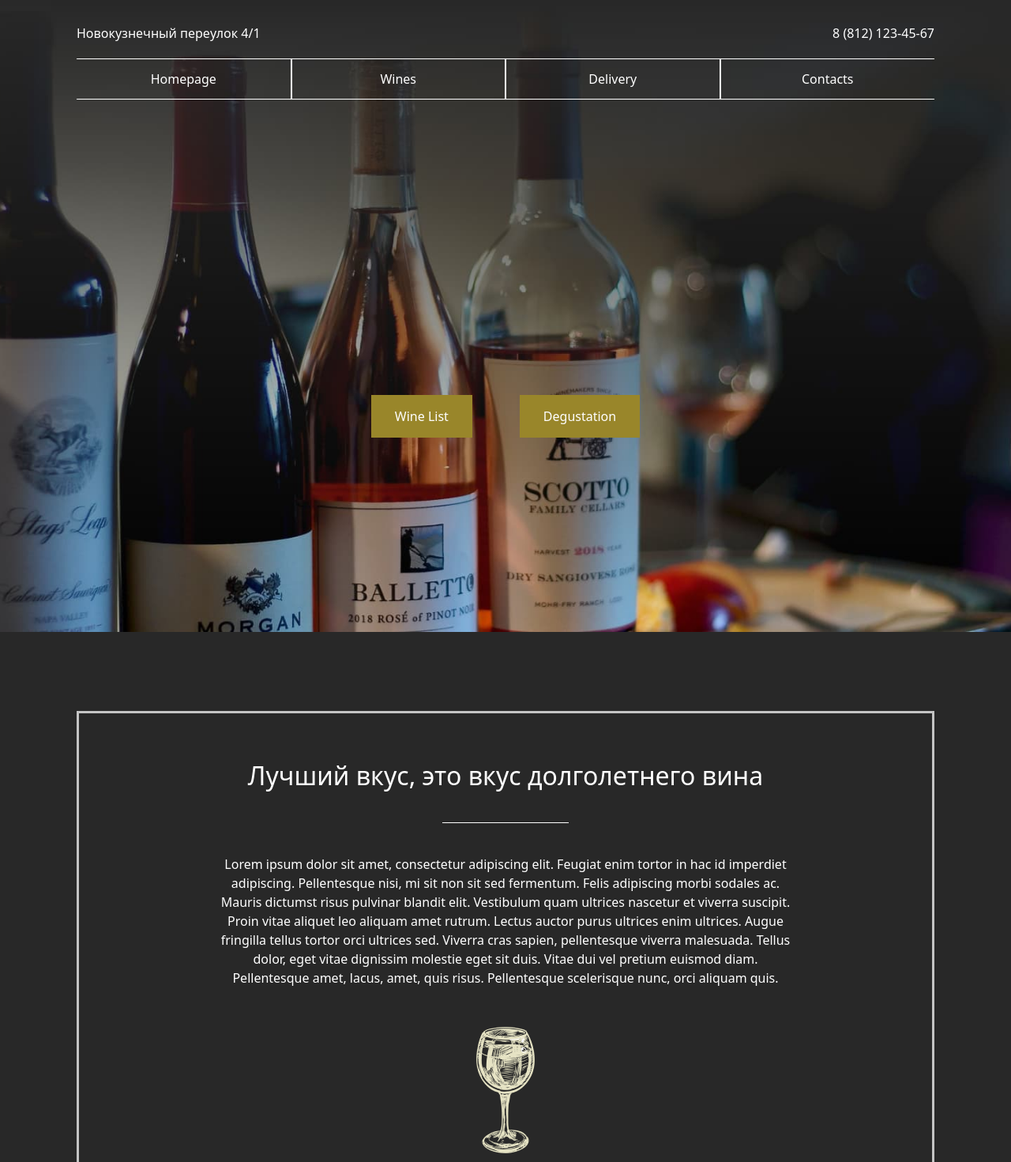
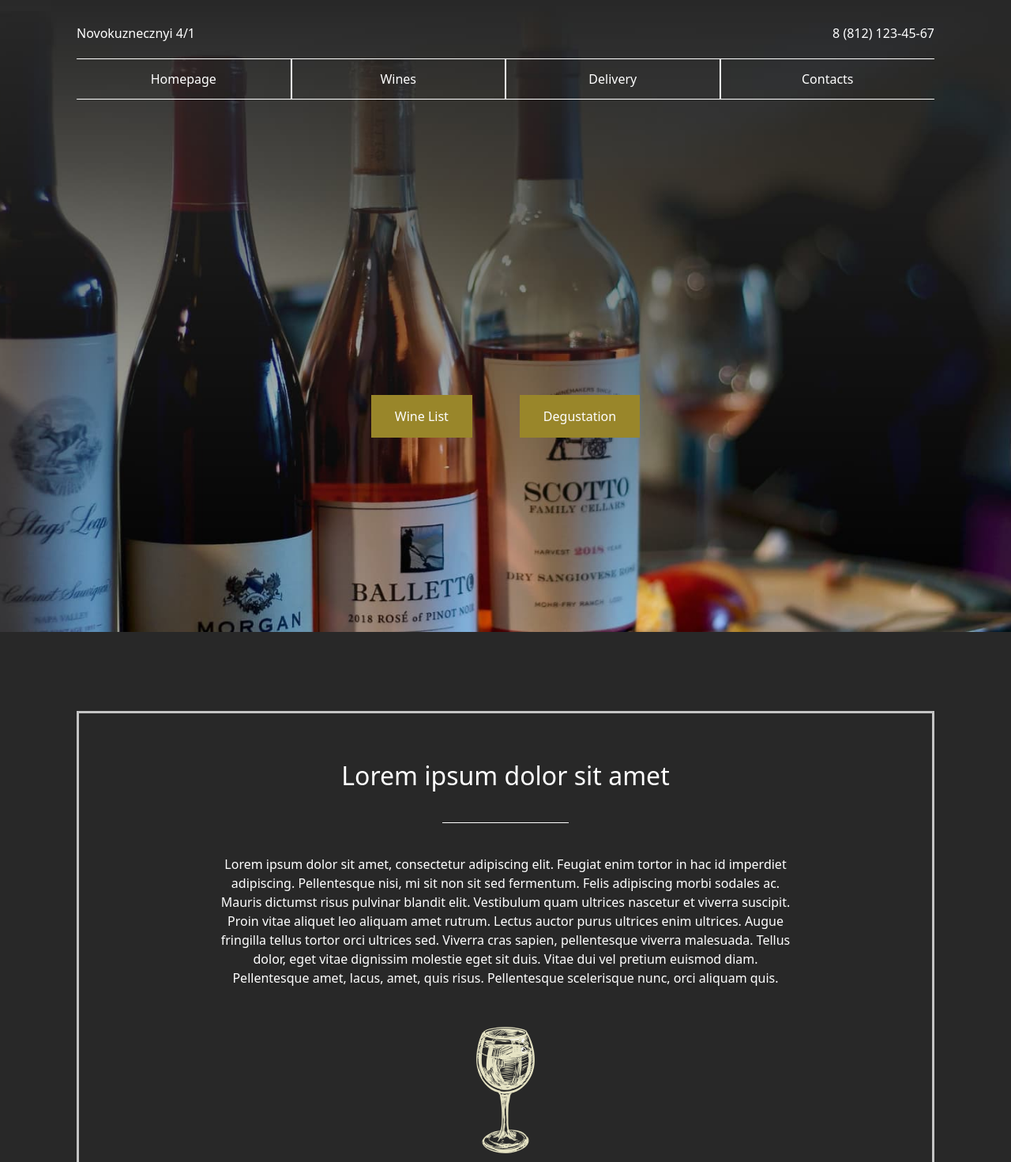
Before and after one commit to Dzmitryi25/winestore, a website: page app/index.html in a window 1280 px wide. Shown: the top 1471 px of the page at 79% size. Drawn offline with Linux system fonts and the light colour scheme; files whose address does not match are found by name.

Commit message:
Update index.html

```diff
--- a/app/index.html
+++ b/app/index.html
@@ -11,7 +11,7 @@
     <div class="container">
 
         <ul class="header__top">
-            <li class="header__top__item">Новокузнечный переулок 4/1</li>
+            <li class="header__top__item">Novokuznecznyi 4/1</li>
             <li>8 (812) 123-45-67</li>
         </ul>
 
@@ -65,7 +65,7 @@
 
     <div class="container ">
         <div class="text__simple__wrapper">
-            <h2 class="text__simple__title">Лучший вкус, это вкус долголетнего вина</h2>
+            <h2 class="text__simple__title">Lorem ipsum dolor sit amet</h2>
 
             <span class="text__simple__under__line"></span>
 
```
